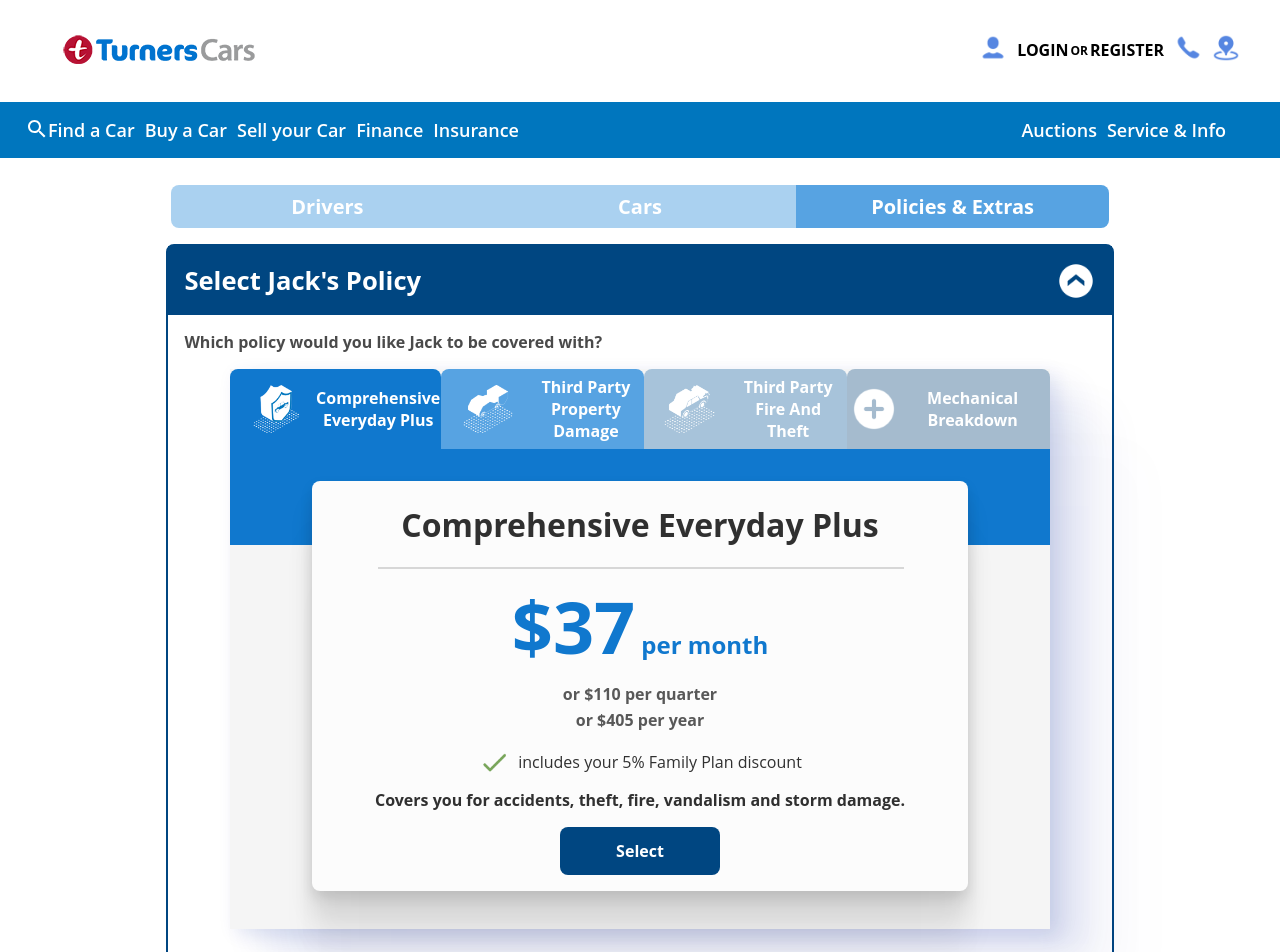
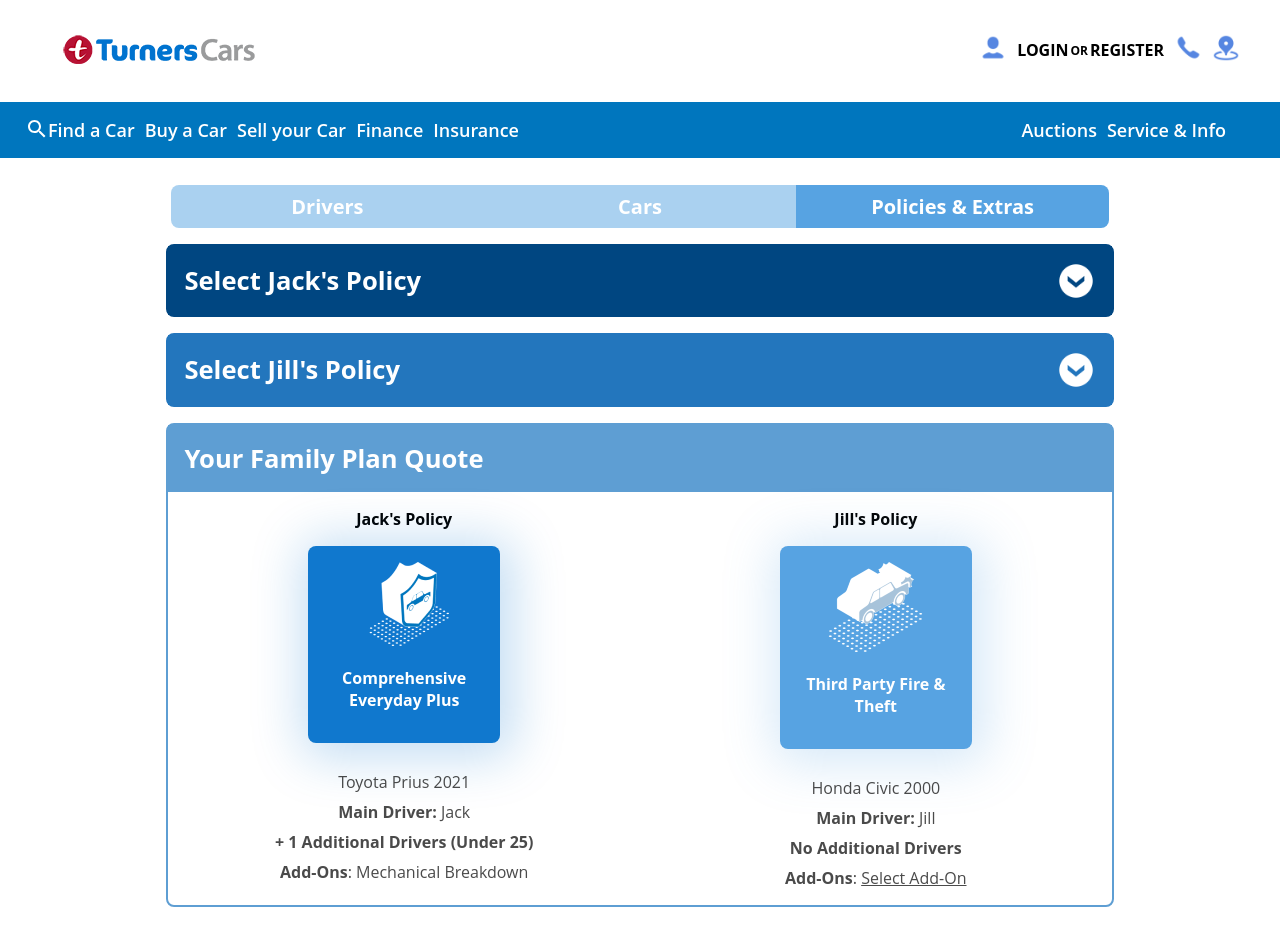
Before and after one commit to aidannairn/insure-a-vehicle, a React (Create React App) app: page /insurance in a window 1280 px wide. Shown: the top 952 px of the page. Built offline with nearby package versions, Linux system fonts and the light colour scheme.

Commit message:
feat: Add FamilyMemberPolicy component that renders policy details for each family member.

```diff
--- a/src/components/PoliciesAndExtras/DriverPolicy/DriverPolicy.tsx
+++ b/src/components/PoliciesAndExtras/DriverPolicy/DriverPolicy.tsx
@@ -9,7 +9,7 @@
 }
 
 const DriverPolicy: React.FC<DriverPolicyProps> = ({ name }) => {
-  const [isExpanded, setIsExpanded] = useState<boolean>(true)
+  const [isExpanded, setIsExpanded] = useState<boolean>(false)
 
   const handleArrowClick = () => setIsExpanded(!isExpanded)
 
--- a/src/components/PoliciesAndExtras/DriverPolicy/PolicyTypes/PolicyTypes.tsx
+++ b/src/components/PoliciesAndExtras/DriverPolicy/PolicyTypes/PolicyTypes.tsx
@@ -24,7 +24,7 @@
     switch (policyType.type) {
       case 'comprehensive everyday plus': return '#1078CE'
       case 'third party property damage': return '#57A3E2'
-      case 'third party fire and theft': return '#A7C3DA'
+      case 'third party fire & theft': return '#A7C3DA'
       case 'mechanical breakdown': return '#A5BBCE'
       default: return '#1078CE'
     }
--- a/src/components/PoliciesAndExtras/DriverPolicy/PolicyTypes/policy-types-data.tsx
+++ b/src/components/PoliciesAndExtras/DriverPolicy/PolicyTypes/policy-types-data.tsx
@@ -20,7 +20,7 @@
   },
   {
     icon: '/images/fire-and-theft-icon.png',
-    type: 'third party fire and theft',
+    type: 'third party fire & theft',
     monthlyRate: 37,
     quarterlyRate: 110,
     annualRate: 405,
--- /dev/null
+++ b/src/components/PoliciesAndExtras/FamilyPlanQuote/FamilyMemberPolicy/FamilyMemberPolicy.tsx
@@ -0,0 +1,68 @@
+import './family-member-policy.css'
+
+interface Insurance {
+  type: string
+  amount: number
+  excess: number
+}
+
+interface Car {
+  make: string
+  model: string
+  year: number
+}
+
+interface DriverDetails {
+  name: string
+  insurance: Insurance,
+  addOns: string[],
+  car: Car
+  additionalDrivers: number
+}
+
+interface Props {
+  driver: DriverDetails
+}
+
+const FamilyMemberPolicy: React.FC<Props> = ({ driver }) => {
+  const {
+    name,
+    insurance,
+    addOns,
+    car,
+    additionalDrivers
+  } = driver
+
+  const { type, amount, excess } = insurance
+
+  const { make, model, year } = car
+
+  const getPolicyIcon = (policyType: string) => {
+    switch (policyType) {
+      case 'comprehensive everyday plus': return 'comprehensive'
+      case 'third party property damage': return 'property-damage'
+      case 'third party fire & theft': return 'fire-and-theft'
+      default: return 'comprehensive'
+    }
+  }
+
+  return (
+    <div className="family-member-policy">
+      <p>{name}'s Policy</p>
+      <div className="icon-and-type-container">
+        <img src={`images/${getPolicyIcon(type)}-icon.png`} alt="Policy" />
+        <p>{type}</p>
+      </div>
+      <p>{make} {model} {year}</p>
+      <p><b>Main Driver:</b> {name}</p>
+      <p><b>{additionalDrivers ? `+ ${additionalDrivers} Additional Drivers (under 25)` : 'No Additional Drivers'}</b></p>
+      <p><b>Add-ons</b>: {
+        addOns.length ? addOns.map((addOn: string, i: number) => (
+          <span key={i}>{addOn}</span>
+        )) : <span><a className='select-add-on' href='#'>Select Add-on</a></span>
+      }</p>
+    </div>
+  )
+}
+
+export default FamilyMemberPolicy
--- /dev/null
+++ b/src/components/PoliciesAndExtras/FamilyPlanQuote/FamilyMemberPolicy/family-member-policy.css
@@ -0,0 +1,41 @@
+.family-member-policy {
+  display: flex;
+  margin-bottom: 0.75rem;
+  flex-direction: column;
+  align-items: center;
+  width: 100%;
+  text-transform: capitalize;
+  color: #000000B5;
+}
+
+.family-member-policy > p:first-of-type {
+  font-weight: bold;
+  margin: 1rem 0;
+  color: #000000;
+}
+
+.icon-and-type-container {
+  width: 10rem;
+  margin-bottom: 1.5rem;
+  text-align: center;
+  padding: 1rem;
+  background-color: #1078CE;
+  border-radius: 0.5rem;
+  color: white;
+  font-weight: bold;
+  box-shadow: 4px 4px 50px 10px rgba(16, 120, 206, 0.25);
+}
+
+.family-member-policy:nth-of-type(2n) .icon-and-type-container {
+  background-color: #57A3E2;
+  box-shadow: 4px 4px 50px 10px rgba(87, 163, 226, 0.25);
+}
+
+.family-member-policy > p {
+  margin: 0.25rem 0;
+}
+
+.select-add-on {
+  color: #000000B5;
+  cursor: pointer;
+}
--- /dev/null
+++ b/src/components/PoliciesAndExtras/FamilyPlanQuote/FamilyPlanQuote.tsx
@@ -0,0 +1,48 @@
+import './family-plan-quote.css'
+import FamilyMemberPolicy from './FamilyMemberPolicy/FamilyMemberPolicy'
+
+interface Insurance {
+  type: string
+  amount: number
+  excess: number
+}
+
+interface Car {
+  make: string
+  model: string
+  year: number
+}
+
+interface DriverDetails {
+  name: string
+  insurance: Insurance,
+  addOns: string[],
+  car: Car
+  additionalDrivers: number
+}
+
+interface FamilyPlanQuoteProps {
+  familyDetails: DriverDetails[]
+}
+
+const FamilyPlanQuote: React.FC<FamilyPlanQuoteProps> = ({ familyDetails }) => {
+
+
+
+  return (
+    <div id="family-plan-quote">
+      <div id="header">
+        <h1>Your Family Plan Quote</h1>
+      </div>
+      <div id="family-policies">
+        {
+          familyDetails.map((driver: DriverDetails, i: number) => (
+            <FamilyMemberPolicy key={i} driver={driver} />
+          ))
+        }
+      </div>
+    </div>
+  )
+}
+
+export default FamilyPlanQuote
--- /dev/null
+++ b/src/components/PoliciesAndExtras/FamilyPlanQuote/family-plan-quote.css
@@ -0,0 +1,21 @@
+#family-plan-quote {
+  margin: 1rem 0;
+  border-radius: 0.5rem;
+  border: 2px solid #5E9ED3;
+}
+
+#family-plan-quote > #header {
+  font-size: 0.8em;
+  background-color: #5E9ED3;
+  color: white;
+}
+
+#family-plan-quote > #header > h1 {
+  margin: 0;
+  padding: 1rem;
+}
+
+#family-policies {
+  display: flex;
+  justify-content: space-around;
+}
--- a/src/components/PoliciesAndExtras/PoliciesAndExtras.tsx
+++ b/src/components/PoliciesAndExtras/PoliciesAndExtras.tsx
@@ -1,14 +1,72 @@
 import DriverPolicy from "./DriverPolicy/DriverPolicy"
+import FamilyPlanQuote from "./FamilyPlanQuote/FamilyPlanQuote"
 
 interface Props {
 
 }
 
 const PoliciesAndExtras: React.FC<Props> = () => {
+  interface Insurance {
+    type: string
+    amount: number
+    excess: number
+  }
+
+  interface Car {
+    make: string
+    model: string
+    year: number
+  }
+
+  interface DriverDetails {
+    name: string
+    insurance: Insurance,
+    addOns: string[],
+    car: Car
+    additionalDrivers: number
+  }
+
+  const familyDetails: DriverDetails[] = [
+    {
+      name: 'Jack',
+      insurance: {
+        type: 'comprehensive everyday plus',
+        amount: 4000,
+        excess: 1000
+      },
+      addOns: ['mechanical breakdown'],
+      car: {
+        make: 'toyota',
+        model: 'prius',
+        year: 2021
+      },
+      additionalDrivers: 1
+    },
+    {
+      name: 'Jill',
+      insurance: {
+        type: 'third party fire & theft',
+        amount: 1000,
+        excess: 100
+      },
+      addOns: [],
+      car: {
+        make: 'honda',
+        model: 'civic',
+        year: 2000
+      },
+      additionalDrivers: 0
+    }
+  ]
+
   return (
     <div>
-      <DriverPolicy name="Jack" />
-      <DriverPolicy name="Jill" />
+      {
+        familyDetails.map((driver: DriverDetails, i: number) => (
+          <DriverPolicy name={driver.name} />
+        ))
+      }
+      <FamilyPlanQuote familyDetails={familyDetails} />
     </div>
   )
 }
```
